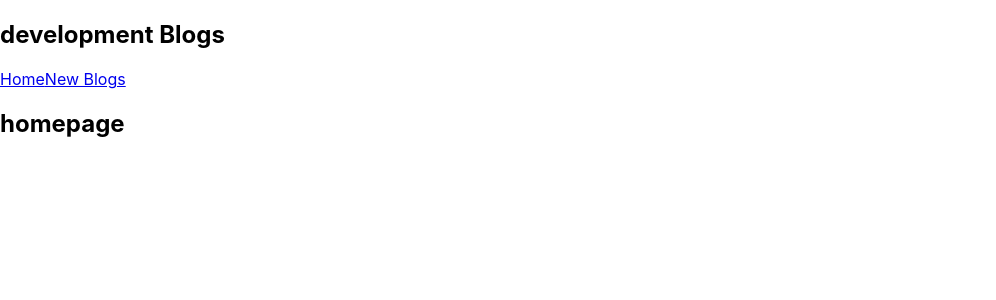
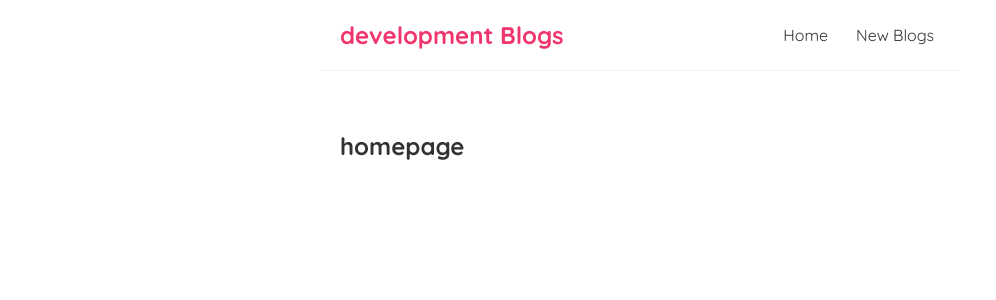
Before and after one commit to ades-ship/reactplaylist, a React (Create React App) app in the folder myapp/: page / in a window 1280 px wide. Shown: the top 300 px of the page, without its empty margins (0-996 px from the left). Built offline with nearby package versions, Linux system fonts and the light colour scheme.

Commit message:
adding css to index.css

```diff
--- a/myapp/src/index.css
+++ b/myapp/src/index.css
@@ -1,13 +1,35 @@
-body {
+@import url('https://fonts.googleapis.com/css2?family=Quicksand:wght@300;400;500;600;700&display=swap');
+
+/* base styles */
+* {
   margin: 0;
-  font-family: -apple-system, BlinkMacSystemFont, 'Segoe UI', 'Roboto', 'Oxygen',
-    'Ubuntu', 'Cantarell', 'Fira Sans', 'Droid Sans', 'Helvetica Neue',
-    sans-serif;
-  -webkit-font-smoothing: antialiased;
-  -moz-osx-font-smoothing: grayscale;
+  font-family: "Quicksand";
+  color: #333;
 }
-
-code {
-  font-family: source-code-pro, Menlo, Monaco, Consolas, 'Courier New',
-    monospace;
+.navbar {
+  padding: 20px;
+  display: flex;
+  align-items: center;
+  max-width: 600px;
+  margin: 0 auto;
+  border-bottom: 1px solid #f2f2f2;
 }
+.navbar h1 {
+  color: #f1356d;
+}
+.navbar .links {
+  margin-left: auto;
+}
+.navbar a {
+  margin-left: 16px;
+  text-decoration: none;
+  padding: 6px;
+}
+.navbar a:hover {
+  color: #f1356d;
+}
+.content {
+  max-width: 600px;
+  margin: 40px auto;
+  padding: 20px;
+}
```
